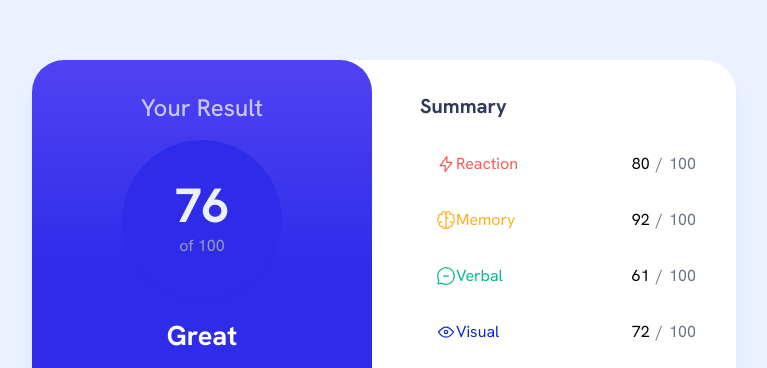
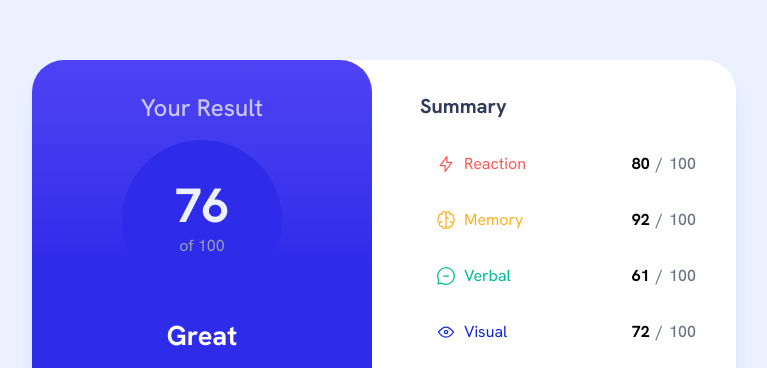
Before and after one commit to FanX0/results-summary-component-main, a React (Vite) app: page / in a window 1280 px wide. Shown: the part 132-500 px from the top of the page, without its empty margins (256-1023 px from the left). Built offline with nearby package versions, Linux system fonts and the light colour scheme.

Commit message:
add gap, font weight,  cache

```diff
--- a/src/components/ui/card/CardList.tsx
+++ b/src/components/ui/card/CardList.tsx
@@ -19,14 +19,14 @@ const CardList = ({ data, className }: CardListProps) => {
         const c = COLOR[d.category] ?? { text: "text-black" };
         return (
           <div key={d.category} className="flex justify-between">
-            <div className="flex">
+            <div className="flex gap-2">
               <img src={d.icon} alt={d.category} />
               <p className={c.text}>{d.category}</p>
             </div>
-            <div className="flex gap-[0.4rem]">
-              <p>{d.score}</p>
-              <p className="text-gray-500">/</p>
-              <p className="text-gray-500">100</p>
+            <div className="flex  gap-[0.4rem]">
+              <p className="font-bold">{d.score}</p>
+              <p className="font-medium text-gray-500">/</p>
+              <p className="font-medium text-gray-500">100</p>
             </div>
           </div>
         );
--- a/src/pages/Home.tsx
+++ b/src/pages/Home.tsx
@@ -9,7 +9,9 @@ const Home = () => {
   useEffect(() => {
     const fetchData = async () => {
       try {
-        const res = await fetch("data/data.json");
+        const res = await fetch("data/data.json", {
+           cache: "no-store"
+         });
         const data = await res.json();
         setData(data);
       } catch (e) {
```
